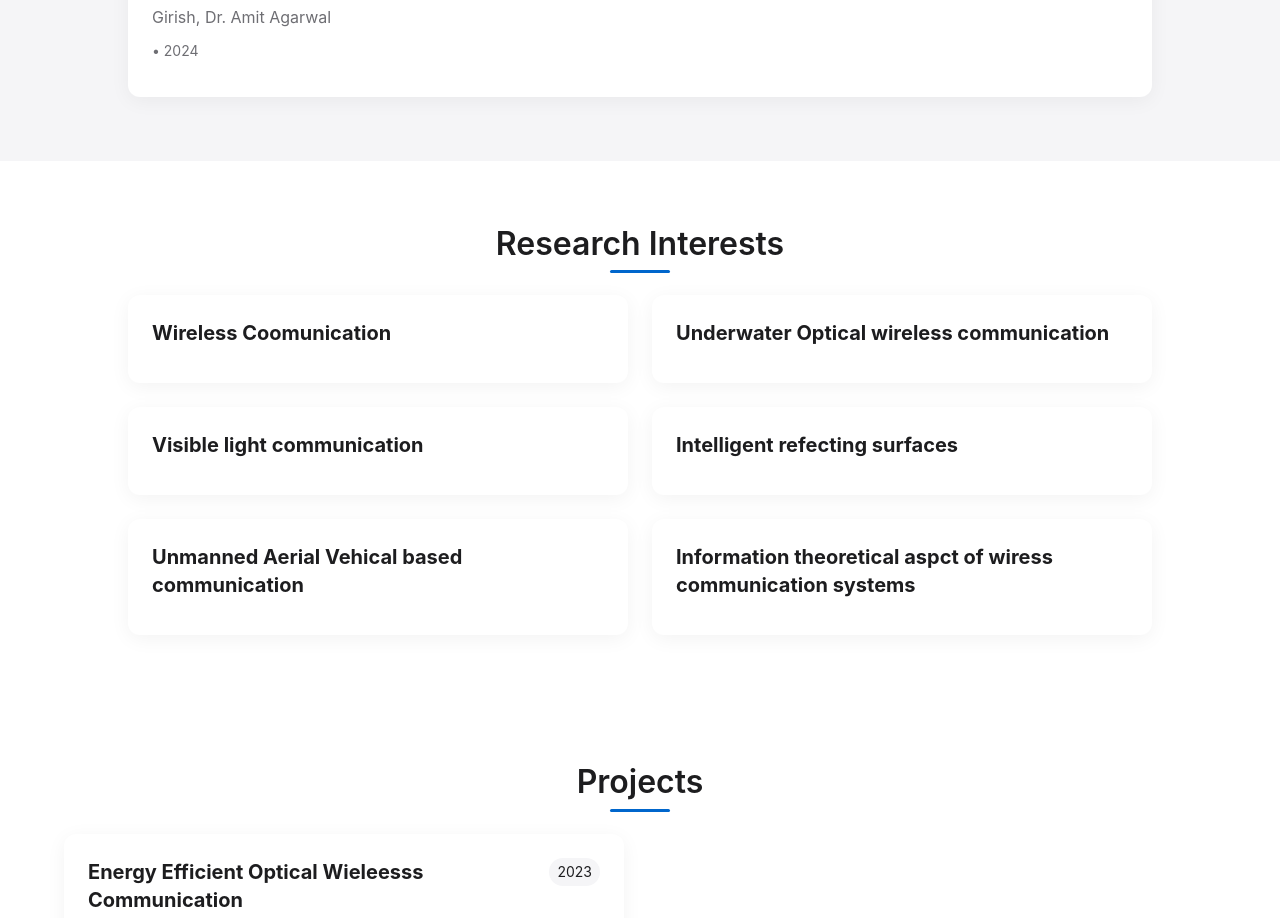
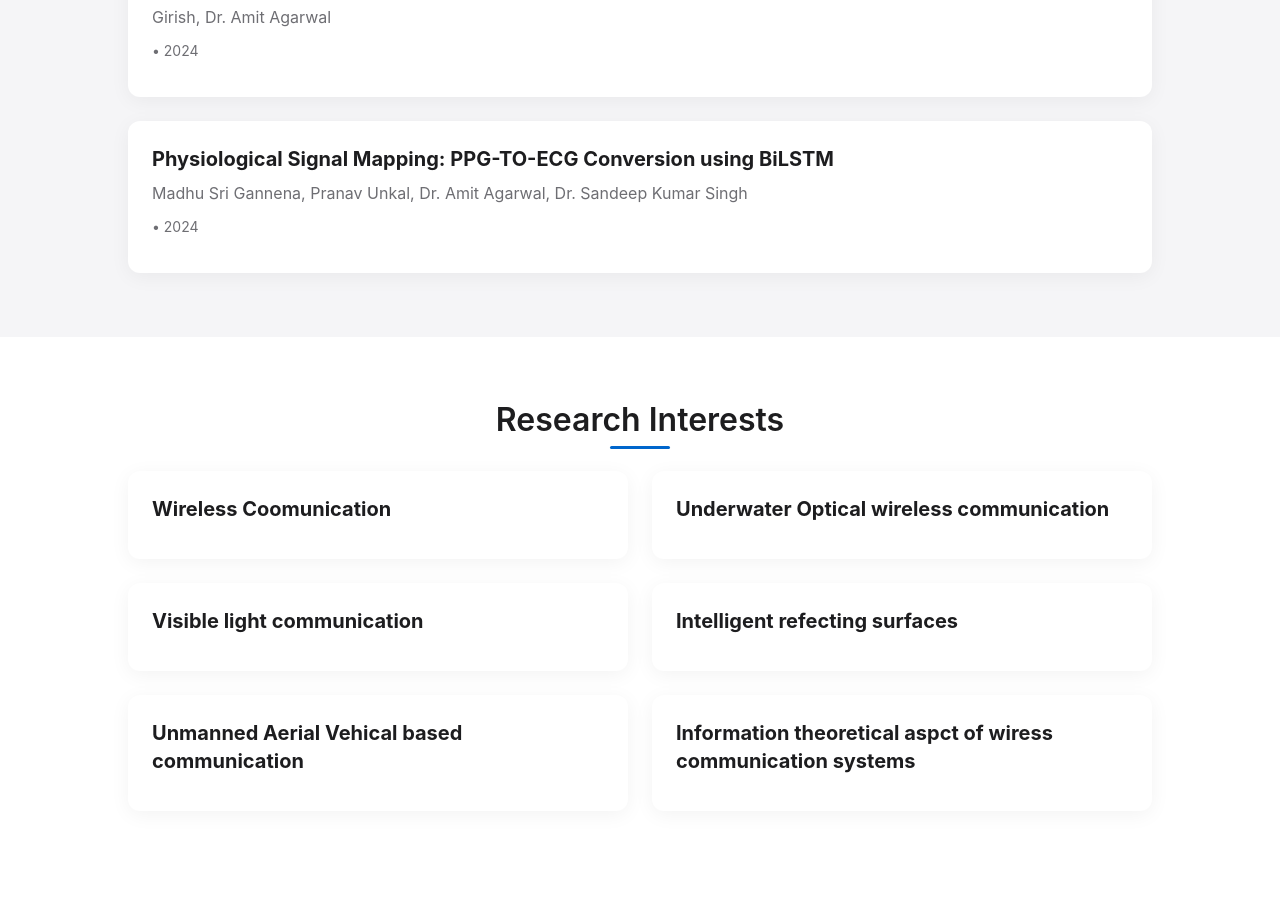
Before and after one commit to AAVNIT111/prof_portfolio, a React (Vite) app: page / in a window 1280 px wide. Shown: the part 6900-7818 px from the top of the page. Built offline with nearby package versions, Linux system fonts and the light colour scheme; the HTML template or start-up script is replaced by a standard one.

Commit message:
Update personalData.js

```diff
--- a/src/data/personalData.js
+++ b/src/data/personalData.js
@@ -278,6 +278,19 @@ const personalData = {
   year: "2024"
 },
 
+
+{
+  title: "Physiological Signal Mapping: PPG-TO-ECG Conversion using BiLSTM",
+  authors: "Madhu Sri Gannena, Pranav Unkal, Dr. Amit Agarwal, Dr. Sandeep Kumar Singh",
+  Conference: "PCEMS 2024",
+  Institution: "VNIT, Nagpur",
+  type: "Conference",
+  indexing: "Scopus",
+  month: "November",
+  year: "2024"
+},
+
+
   ],
 
   // Awards and Honors
```
